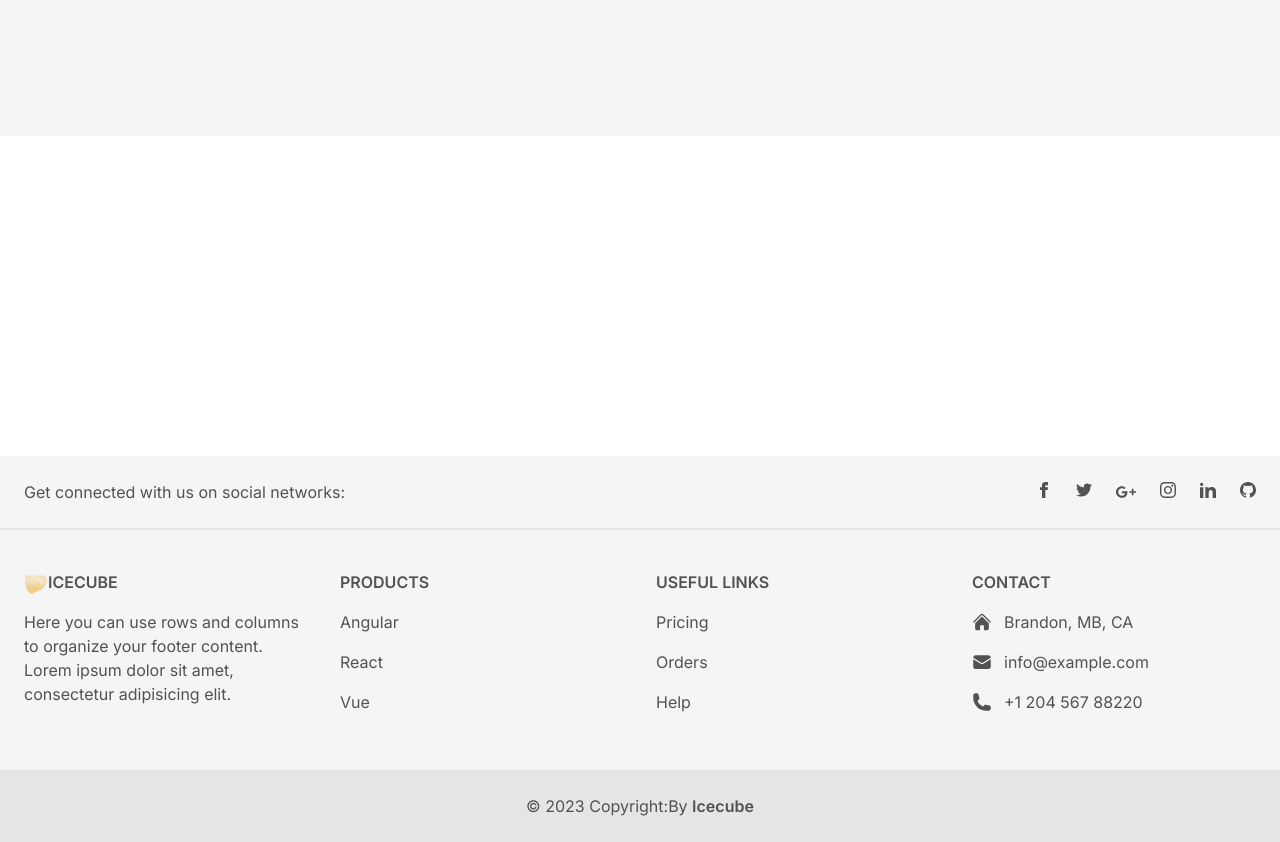
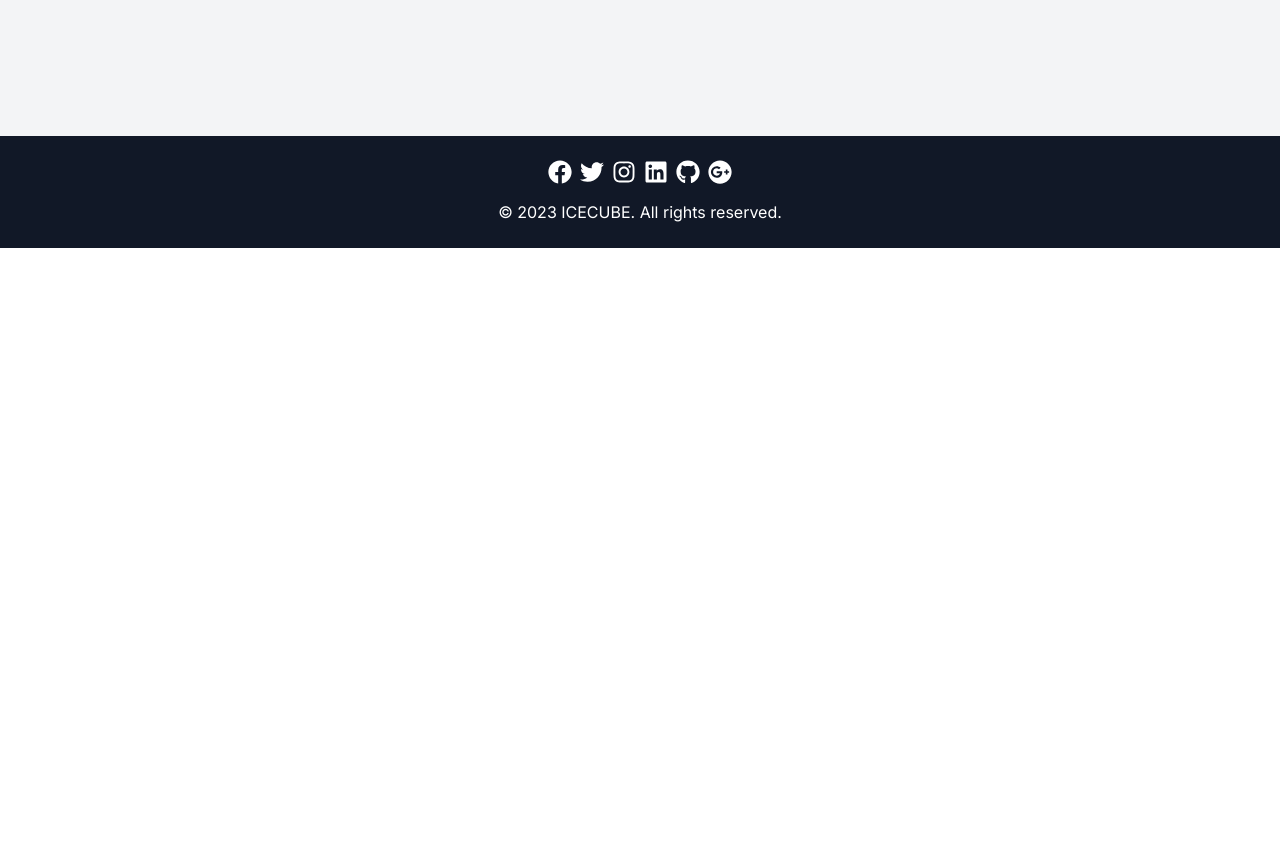
Before and after one commit to abda-torey/okab-portfolio, a Next.js app: page / in a window 1280 px wide. Shown: the part 2320-3162 px from the top of the page. After the commit the page ends 2568 px from the top, so only its background shows below. Built offline with nearby package versions, Linux system fonts and the light colour scheme.

Commit message:
modified footer section by simplifying it and removing links

```diff
--- a/app/components/Footer.js
+++ b/app/components/Footer.js
@@ -1,210 +1,243 @@
 import Image from "next/legacy/image"
+import { FaFacebook, FaTwitter, FaInstagram, FaLinkedin,FaGithub,FaGooglePlus } from 'react-icons/fa';
+import Link from 'next/link';
 
 const Footer = () => {
   return (
 
- <footer class="static bg-neutral-100 mt-40 text-center text-neutral-600 dark:bg-neutral-600 dark:text-neutral-200 lg:text-left">
-  <div class="flex items-center justify-center border-b-2 border-neutral-200 p-6 dark:border-neutral-500 lg:justify-between">
-    <div class="mr-12 hidden lg:block">
-      <span>Get connected with us on social networks:</span>
-    </div>
+//  <footer class="static bg-neutral-100 mt-40 text-center text-neutral-600 dark:bg-neutral-600 dark:text-neutral-200 lg:text-left">
+//   <div class="flex items-center justify-center border-b-2 border-neutral-200 p-6 dark:border-neutral-500 lg:justify-between">
+//     <div class="mr-12 hidden lg:block">
+//       <span>Get connected with us on social networks:</span>
+//     </div>
 
-    <div class="flex justify-center">
-      <a href="#!" class="mr-6 text-neutral-600 dark:text-neutral-200">
-        <svg
-          xmlns="http://www.w3.org/2000/svg"
-          class="h-4 w-4"
-          fill="currentColor"
-          viewBox="0 0 24 24">
-          <path
-            d="M9 8h-3v4h3v12h5v-12h3.642l.358-4h-4v-1.667c0-.955.192-1.333 1.115-1.333h2.885v-5h-3.808c-3.596 0-5.192 1.583-5.192 4.615v3.385z" />
-        </svg>
-      </a>
-      <a href="#!" class="mr-6 text-neutral-600 dark:text-neutral-200">
-        <svg
-          xmlns="http://www.w3.org/2000/svg"
-          class="h-4 w-4"
-          fill="currentColor"
-          viewBox="0 0 24 24">
-          <path
-            d="M24 4.557c-.883.392-1.832.656-2.828.775 1.017-.609 1.798-1.574 2.165-2.724-.951.564-2.005.974-3.127 1.195-.897-.957-2.178-1.555-3.594-1.555-3.179 0-5.515 2.966-4.797 6.045-4.091-.205-7.719-2.165-10.148-5.144-1.29 2.213-.669 5.108 1.523 6.574-.806-.026-1.566-.247-2.229-.616-.054 2.281 1.581 4.415 3.949 4.89-.693.188-1.452.232-2.224.084.626 1.956 2.444 3.379 4.6 3.419-2.07 1.623-4.678 2.348-7.29 2.04 2.179 1.397 4.768 2.212 7.548 2.212 9.142 0 14.307-7.721 13.995-14.646.962-.695 1.797-1.562 2.457-2.549z" />
-        </svg>
-      </a>
-      <a href="#!" class="mr-6 text-neutral-600 dark:text-neutral-200">
-        <svg
-          xmlns="http://www.w3.org/2000/svg"
-          class="h-5 w-5"
-          fill="currentColor"
-          viewBox="0 0 24 24">
-          <path
-            d="M7 11v2.4h3.97c-.16 1.029-1.2 3.02-3.97 3.02-2.39 0-4.34-1.979-4.34-4.42 0-2.44 1.95-4.42 4.34-4.42 1.36 0 2.27.58 2.79 1.08l1.9-1.83c-1.22-1.14-2.8-1.83-4.69-1.83-3.87 0-7 3.13-7 7s3.13 7 7 7c4.04 0 6.721-2.84 6.721-6.84 0-.46-.051-.81-.111-1.16h-6.61zm0 0 17 2h-3v3h-2v-3h-3v-2h3v-3h2v3h3v2z"
-            fill-rule="evenodd"
-            clip-rule="evenodd" />
-        </svg>
-      </a>
-      <a href="#!" class="mr-6 text-neutral-600 dark:text-neutral-200">
-        <svg
-          xmlns="http://www.w3.org/2000/svg"
-          class="h-4 w-4"
-          fill="currentColor"
-          viewBox="0 0 24 24">
-          <path
-            d="M12 2.163c3.204 0 3.584.012 4.85.07 3.252.148 4.771 1.691 4.919 4.919.058 1.265.069 1.645.069 4.849 0 3.205-.012 3.584-.069 4.849-.149 3.225-1.664 4.771-4.919 4.919-1.266.058-1.644.07-4.85.07-3.204 0-3.584-.012-4.849-.07-3.26-.149-4.771-1.699-4.919-4.92-.058-1.265-.07-1.644-.07-4.849 0-3.204.013-3.583.07-4.849.149-3.227 1.664-4.771 4.919-4.919 1.266-.057 1.645-.069 4.849-.069zm0-2.163c-3.259 0-3.667.014-4.947.072-4.358.2-6.78 2.618-6.98 6.98-.059 1.281-.073 1.689-.073 4.948 0 3.259.014 3.668.072 4.948.2 4.358 2.618 6.78 6.98 6.98 1.281.058 1.689.072 4.948.072 3.259 0 3.668-.014 4.948-.072 4.354-.2 6.782-2.618 6.979-6.98.059-1.28.073-1.689.073-4.948 0-3.259-.014-3.667-.072-4.947-.196-4.354-2.617-6.78-6.979-6.98-1.281-.059-1.69-.073-4.949-.073zm0 5.838c-3.403 0-6.162 2.759-6.162 6.162s2.759 6.163 6.162 6.163 6.162-2.759 6.162-6.163c0-3.403-2.759-6.162-6.162-6.162zm0 10.162c-2.209 0-4-1.79-4-4 0-2.209 1.791-4 4-4s4 1.791 4 4c0 2.21-1.791 4-4 4zm6.406-11.845c-.796 0-1.441.645-1.441 1.44s.645 1.44 1.441 1.44c.795 0 1.439-.645 1.439-1.44s-.644-1.44-1.439-1.44z" />
-        </svg>
-      </a>
-      <a href="#!" class="mr-6 text-neutral-600 dark:text-neutral-200">
-        <svg
-          xmlns="http://www.w3.org/2000/svg"
-          class="h-4 w-4"
-          fill="currentColor"
-          viewBox="0 0 24 24">
-          <path
-            d="M4.98 3.5c0 1.381-1.11 2.5-2.48 2.5s-2.48-1.119-2.48-2.5c0-1.38 1.11-2.5 2.48-2.5s2.48 1.12 2.48 2.5zm.02 4.5h-5v16h5v-16zm7.982 0h-4.968v16h4.969v-8.399c0-4.67 6.029-5.052 6.029 0v8.399h4.988v-10.131c0-7.88-8.922-7.593-11.018-3.714v-2.155z" />
-        </svg>
-      </a>
-      <a href="#!" class="text-neutral-600 dark:text-neutral-200">
-        <svg
-          xmlns="http://www.w3.org/2000/svg"
-          class="h-4 w-4"
-          fill="currentColor"
-          viewBox="0 0 24 24">
-          <path
-            d="M12 0c-6.626 0-12 5.373-12 12 0 5.302 3.438 9.8 8.207 11.387.599.111.793-.261.793-.577v-2.234c-3.338.726-4.033-1.416-4.033-1.416-.546-1.387-1.333-1.756-1.333-1.756-1.089-.745.083-.729.083-.729 1.205.084 1.839 1.237 1.839 1.237 1.07 1.834 2.807 1.304 3.492.997.107-.775.418-1.305.762-1.604-2.665-.305-5.467-1.334-5.467-5.931 0-1.311.469-2.381 1.236-3.221-.124-.303-.535-1.524.117-3.176 0 0 1.008-.322 3.301 1.23.957-.266 1.983-.399 3.003-.404 1.02.005 2.047.138 3.006.404 2.291-1.552 3.297-1.23 3.297-1.23.653 1.653.242 2.874.118 3.176.77.84 1.235 1.911 1.235 3.221 0 4.609-2.807 5.624-5.479 5.921.43.372.823 1.102.823 2.222v3.293c0 .319.192.694.801.576 4.765-1.589 8.199-6.086 8.199-11.386 0-6.627-5.373-12-12-12z" />
-        </svg>
-      </a>
-    </div>
-  </div>
+//     <div class="flex justify-center">
+//       <a href="#!" class="mr-6 text-neutral-600 dark:text-neutral-200">
+//         <svg
+//           xmlns="http://www.w3.org/2000/svg"
+//           class="h-4 w-4"
+//           fill="currentColor"
+//           viewBox="0 0 24 24">
+//           <path
+//             d="M9 8h-3v4h3v12h5v-12h3.642l.358-4h-4v-1.667c0-.955.192-1.333 1.115-1.333h2.885v-5h-3.808c-3.596 0-5.192 1.583-5.192 4.615v3.385z" />
+//         </svg>
+//       </a>
+//       <a href="#!" class="mr-6 text-neutral-600 dark:text-neutral-200">
+//         <svg
+//           xmlns="http://www.w3.org/2000/svg"
+//           class="h-4 w-4"
+//           fill="currentColor"
+//           viewBox="0 0 24 24">
+//           <path
+//             d="M24 4.557c-.883.392-1.832.656-2.828.775 1.017-.609 1.798-1.574 2.165-2.724-.951.564-2.005.974-3.127 1.195-.897-.957-2.178-1.555-3.594-1.555-3.179 0-5.515 2.966-4.797 6.045-4.091-.205-7.719-2.165-10.148-5.144-1.29 2.213-.669 5.108 1.523 6.574-.806-.026-1.566-.247-2.229-.616-.054 2.281 1.581 4.415 3.949 4.89-.693.188-1.452.232-2.224.084.626 1.956 2.444 3.379 4.6 3.419-2.07 1.623-4.678 2.348-7.29 2.04 2.179 1.397 4.768 2.212 7.548 2.212 9.142 0 14.307-7.721 13.995-14.646.962-.695 1.797-1.562 2.457-2.549z" />
+//         </svg>
+//       </a>
+//       <a href="#!" class="mr-6 text-neutral-600 dark:text-neutral-200">
+//         <svg
+//           xmlns="http://www.w3.org/2000/svg"
+//           class="h-5 w-5"
+//           fill="currentColor"
+//           viewBox="0 0 24 24">
+//           <path
+//             d="M7 11v2.4h3.97c-.16 1.029-1.2 3.02-3.97 3.02-2.39 0-4.34-1.979-4.34-4.42 0-2.44 1.95-4.42 4.34-4.42 1.36 0 2.27.58 2.79 1.08l1.9-1.83c-1.22-1.14-2.8-1.83-4.69-1.83-3.87 0-7 3.13-7 7s3.13 7 7 7c4.04 0 6.721-2.84 6.721-6.84 0-.46-.051-.81-.111-1.16h-6.61zm0 0 17 2h-3v3h-2v-3h-3v-2h3v-3h2v3h3v2z"
+//             fill-rule="evenodd"
+//             clip-rule="evenodd" />
+//         </svg>
+//       </a>
+//       <a href="#!" class="mr-6 text-neutral-600 dark:text-neutral-200">
+//         <svg
+//           xmlns="http://www.w3.org/2000/svg"
+//           class="h-4 w-4"
+//           fill="currentColor"
+//           viewBox="0 0 24 24">
+//           <path
+//             d="M12 2.163c3.204 0 3.584.012 4.85.07 3.252.148 4.771 1.691 4.919 4.919.058 1.265.069 1.645.069 4.849 0 3.205-.012 3.584-.069 4.849-.149 3.225-1.664 4.771-4.919 4.919-1.266.058-1.644.07-4.85.07-3.204 0-3.584-.012-4.849-.07-3.26-.149-4.771-1.699-4.919-4.92-.058-1.265-.07-1.644-.07-4.849 0-3.204.013-3.583.07-4.849.149-3.227 1.664-4.771 4.919-4.919 1.266-.057 1.645-.069 4.849-.069zm0-2.163c-3.259 0-3.667.014-4.947.072-4.358.2-6.78 2.618-6.98 6.98-.059 1.281-.073 1.689-.073 4.948 0 3.259.014 3.668.072 4.948.2 4.358 2.618 6.78 6.98 6.98 1.281.058 1.689.072 4.948.072 3.259 0 3.668-.014 4.948-.072 4.354-.2 6.782-2.618 6.979-6.98.059-1.28.073-1.689.073-4.948 0-3.259-.014-3.667-.072-4.947-.196-4.354-2.617-6.78-6.979-6.98-1.281-.059-1.69-.073-4.949-.073zm0 5.838c-3.403 0-6.162 2.759-6.162 6.162s2.759 6.163 6.162 6.163 6.162-2.759 6.162-6.163c0-3.403-2.759-6.162-6.162-6.162zm0 10.162c-2.209 0-4-1.79-4-4 0-2.209 1.791-4 4-4s4 1.791 4 4c0 2.21-1.791 4-4 4zm6.406-11.845c-.796 0-1.441.645-1.441 1.44s.645 1.44 1.441 1.44c.795 0 1.439-.645 1.439-1.44s-.644-1.44-1.439-1.44z" />
+//         </svg>
+//       </a>
+//       <a href="#!" class="mr-6 text-neutral-600 dark:text-neutral-200">
+//         <svg
+//           xmlns="http://www.w3.org/2000/svg"
+//           class="h-4 w-4"
+//           fill="currentColor"
+//           viewBox="0 0 24 24">
+//           <path
+//             d="M4.98 3.5c0 1.381-1.11 2.5-2.48 2.5s-2.48-1.119-2.48-2.5c0-1.38 1.11-2.5 2.48-2.5s2.48 1.12 2.48 2.5zm.02 4.5h-5v16h5v-16zm7.982 0h-4.968v16h4.969v-8.399c0-4.67 6.029-5.052 6.029 0v8.399h4.988v-10.131c0-7.88-8.922-7.593-11.018-3.714v-2.155z" />
+//         </svg>
+//       </a>
+//       <a href="#!" class="text-neutral-600 dark:text-neutral-200">
+//         <svg
+//           xmlns="http://www.w3.org/2000/svg"
+//           class="h-4 w-4"
+//           fill="currentColor"
+//           viewBox="0 0 24 24">
+//           <path
+//             d="M12 0c-6.626 0-12 5.373-12 12 0 5.302 3.438 9.8 8.207 11.387.599.111.793-.261.793-.577v-2.234c-3.338.726-4.033-1.416-4.033-1.416-.546-1.387-1.333-1.756-1.333-1.756-1.089-.745.083-.729.083-.729 1.205.084 1.839 1.237 1.839 1.237 1.07 1.834 2.807 1.304 3.492.997.107-.775.418-1.305.762-1.604-2.665-.305-5.467-1.334-5.467-5.931 0-1.311.469-2.381 1.236-3.221-.124-.303-.535-1.524.117-3.176 0 0 1.008-.322 3.301 1.23.957-.266 1.983-.399 3.003-.404 1.02.005 2.047.138 3.006.404 2.291-1.552 3.297-1.23 3.297-1.23.653 1.653.242 2.874.118 3.176.77.84 1.235 1.911 1.235 3.221 0 4.609-2.807 5.624-5.479 5.921.43.372.823 1.102.823 2.222v3.293c0 .319.192.694.801.576 4.765-1.589 8.199-6.086 8.199-11.386 0-6.627-5.373-12-12-12z" />
+//         </svg>
+//       </a>
+//     </div>
+//   </div>
 
 
-  <div class="mx-6 py-10 text-center md:text-left">
-    <div class="grid-1 grid gap-8 md:grid-cols-2 lg:grid-cols-4">
+//   <div class="mx-6 py-10 text-center md:text-left">
+//     <div class="grid-1 grid gap-8 md:grid-cols-2 lg:grid-cols-4">
 
-      <div class="">
-        <h6
-          class="mb-4 flex items-center justify-center font-semibold uppercase md:justify-start">
-           <Image src='/logo.svg' width={24} height={24} className="m-3"/>
-          Icecube
-        </h6>
-        <p>
-          Here you can use rows and columns to organize your footer
-          content. Lorem ipsum dolor sit amet, consectetur adipisicing
-          elit.
-        </p>
-      </div>
+//       <div class="">
+//         <h6
+//           class="mb-4 flex items-center justify-center font-semibold uppercase md:justify-start">
+//            <Image src='/logo.svg' width={24} height={24} className="m-3"/>
+//           Icecube
+//         </h6>
+//         <p>
+//           Here you can use rows and columns to organize your footer
+//           content. Lorem ipsum dolor sit amet, consectetur adipisicing
+//           elit.
+//         </p>
+//       </div>
 
-      <div class="">
-        <h6
-          class="mb-4 flex justify-center font-semibold uppercase md:justify-start">
-          Products
-        </h6>
-        <p class="mb-4">
-          <a href="#!" class="text-neutral-600 dark:text-neutral-200"
-            >Angular</a
-          >
-        </p>
-        <p class="mb-4">
-          <a href="#!" class="text-neutral-600 dark:text-neutral-200"
-            >React</a
-          >
-        </p>
-        <p class="mb-4">
-          <a href="#!" class="text-neutral-600 dark:text-neutral-200"
-            >Vue</a
-          >
-        </p>
-      </div>
+//       <div class="">
+//         <h6
+//           class="mb-4 flex justify-center font-semibold uppercase md:justify-start">
+//           Products
+//         </h6>
+//         <p class="mb-4">
+//           <a href="#!" class="text-neutral-600 dark:text-neutral-200"
+//             >Angular</a
+//           >
+//         </p>
+//         <p class="mb-4">
+//           <a href="#!" class="text-neutral-600 dark:text-neutral-200"
+//             >React</a
+//           >
+//         </p>
+//         <p class="mb-4">
+//           <a href="#!" class="text-neutral-600 dark:text-neutral-200"
+//             >Vue</a
+//           >
+//         </p>
+//       </div>
 
-      <div class="">
-        <h6
-          class="mb-4 flex justify-center font-semibold uppercase md:justify-start">
-          Useful links
-        </h6>
-        <p class="mb-4">
-          <a href="#!" class="text-neutral-600 dark:text-neutral-200"
-            >Pricing</a
-          >
-        </p>
+//       <div class="">
+//         <h6
+//           class="mb-4 flex justify-center font-semibold uppercase md:justify-start">
+//           Useful links
+//         </h6>
+//         <p class="mb-4">
+//           <a href="#!" class="text-neutral-600 dark:text-neutral-200"
+//             >Pricing</a
+//           >
+//         </p>
 
-        <p class="mb-4">
-          <a href="#!" class="text-neutral-600 dark:text-neutral-200"
-            >Orders</a
-          >
-        </p>
-        <p>
-          <a href="#!" class="text-neutral-600 dark:text-neutral-200"
-            >Help</a
-          >
-        </p>
-      </div>
+//         <p class="mb-4">
+//           <a href="#!" class="text-neutral-600 dark:text-neutral-200"
+//             >Orders</a
+//           >
+//         </p>
+//         <p>
+//           <a href="#!" class="text-neutral-600 dark:text-neutral-200"
+//             >Help</a
+//           >
+//         </p>
+//       </div>
 
-      <div>
-        <h6
-          class="mb-4 flex justify-center font-semibold uppercase md:justify-start">
-          Contact
-        </h6>
-        <p class="mb-4 flex items-center justify-center md:justify-start">
-          <svg
-            xmlns="http://www.w3.org/2000/svg"
-            viewBox="0 0 24 24"
-            fill="currentColor"
-            class="mr-3 h-5 w-5">
-            <path
-              d="M11.47 3.84a.75.75 0 011.06 0l8.69 8.69a.75.75 0 101.06-1.06l-8.689-8.69a2.25 2.25 0 00-3.182 0l-8.69 8.69a.75.75 0 001.061 1.06l8.69-8.69z" />
-            <path
-              d="M12 5.432l8.159 8.159c.03.03.06.058.091.086v6.198c0 1.035-.84 1.875-1.875 1.875H15a.75.75 0 01-.75-.75v-4.5a.75.75 0 00-.75-.75h-3a.75.75 0 00-.75.75V21a.75.75 0 01-.75.75H5.625a1.875 1.875 0 01-1.875-1.875v-6.198a2.29 2.29 0 00.091-.086L12 5.43z" />
-          </svg>
-          Brandon, MB, CA
-        </p>
-        <p class="mb-4 flex items-center justify-center md:justify-start">
-          <svg
-            xmlns="http://www.w3.org/2000/svg"
-            viewBox="0 0 24 24"
-            fill="currentColor"
-            class="mr-3 h-5 w-5">
-            <path
-              d="M1.5 8.67v8.58a3 3 0 003 3h15a3 3 0 003-3V8.67l-8.928 5.493a3 3 0 01-3.144 0L1.5 8.67z" />
-            <path
-              d="M22.5 6.908V6.75a3 3 0 00-3-3h-15a3 3 0 00-3 3v.158l9.714 5.978a1.5 1.5 0 001.572 0L22.5 6.908z" />
-          </svg>
-          info@example.com
-        </p>
-        <p class="mb-4 flex items-center justify-center md:justify-start">
-          <svg
-            xmlns="http://www.w3.org/2000/svg"
-            viewBox="0 0 24 24"
-            fill="currentColor"
-            class="mr-3 h-5 w-5">
-            <path
-              fill-rule="evenodd"
-              d="M1.5 4.5a3 3 0 013-3h1.372c.86 0 1.61.586 1.819 1.42l1.105 4.423a1.875 1.875 0 01-.694 1.955l-1.293.97c-.135.101-.164.249-.126.352a11.285 11.285 0 006.697 6.697c.103.038.25.009.352-.126l.97-1.293a1.875 1.875 0 011.955-.694l4.423 1.105c.834.209 1.42.959 1.42 1.82V19.5a3 3 0 01-3 3h-2.25C8.552 22.5 1.5 15.448 1.5 6.75V4.5z"
-              clip-rule="evenodd" />
-          </svg>
-          +1 204 567 88220
-        </p>
-        {/* <p class="flex items-center justify-center md:justify-start">
-          <svg
-            xmlns="http://www.w3.org/2000/svg"
-            viewBox="0 0 24 24"
-            fill="currentColor"
-            class="mr-3 h-5 w-5">
-            <path
-              fill-rule="evenodd"
-              d="M7.875 1.5C6.839 1.5 6 2.34 6 3.375v2.99c-.426.053-.851.11-1.274.174-1.454.218-2.476 1.483-2.476 2.917v6.294a3 3 0 003 3h.27l-.155 1.705A1.875 1.875 0 007.232 22.5h9.536a1.875 1.875 0 001.867-2.045l-.155-1.705h.27a3 3 0 003-3V9.456c0-1.434-1.022-2.7-2.476-2.917A48.716 48.716 0 0018 6.366V3.375c0-1.036-.84-1.875-1.875-1.875h-8.25zM16.5 6.205v-2.83A.375.375 0 0016.125 3h-8.25a.375.375 0 00-.375.375v2.83a49.353 49.353 0 019 0zm-.217 8.265c.178.018.317.16.333.337l.526 5.784a.375.375 0 01-.374.409H7.232a.375.375 0 01-.374-.409l.526-5.784a.373.373 0 01.333-.337 41.741 41.741 0 018.566 0zm.967-3.97a.75.75 0 01.75-.75h.008a.75.75 0 01.75.75v.008a.75.75 0 01-.75.75H18a.75.75 0 01-.75-.75V10.5zM15 9.75a.75.75 0 00-.75.75v.008c0 .414.336.75.75.75h.008a.75.75 0 00.75-.75V10.5a.75.75 0 00-.75-.75H15z"
-              clip-rule="evenodd" />
-          </svg>
-          + 01 234 567 89
-        </p> */}
+//       <div>
+//         <h6
+//           class="mb-4 flex justify-center font-semibold uppercase md:justify-start">
+//           Contact
+//         </h6>
+//         <p class="mb-4 flex items-center justify-center md:justify-start">
+//           <svg
+//             xmlns="http://www.w3.org/2000/svg"
+//             viewBox="0 0 24 24"
+//             fill="currentColor"
+//             class="mr-3 h-5 w-5">
+//             <path
+//               d="M11.47 3.84a.75.75 0 011.06 0l8.69 8.69a.75.75 0 101.06-1.06l-8.689-8.69a2.25 2.25 0 00-3.182 0l-8.69 8.69a.75.75 0 001.061 1.06l8.69-8.69z" />
+//             <path
+//               d="M12 5.432l8.159 8.159c.03.03.06.058.091.086v6.198c0 1.035-.84 1.875-1.875 1.875H15a.75.75 0 01-.75-.75v-4.5a.75.75 0 00-.75-.75h-3a.75.75 0 00-.75.75V21a.75.75 0 01-.75.75H5.625a1.875 1.875 0 01-1.875-1.875v-6.198a2.29 2.29 0 00.091-.086L12 5.43z" />
+//           </svg>
+//           Brandon, MB, CA
+//         </p>
+//         <p class="mb-4 flex items-center justify-center md:justify-start">
+//           <svg
+//             xmlns="http://www.w3.org/2000/svg"
+//             viewBox="0 0 24 24"
+//             fill="currentColor"
+//             class="mr-3 h-5 w-5">
+//             <path
+//               d="M1.5 8.67v8.58a3 3 0 003 3h15a3 3 0 003-3V8.67l-8.928 5.493a3 3 0 01-3.144 0L1.5 8.67z" />
+//             <path
+//               d="M22.5 6.908V6.75a3 3 0 00-3-3h-15a3 3 0 00-3 3v.158l9.714 5.978a1.5 1.5 0 001.572 0L22.5 6.908z" />
+//           </svg>
+//           info@example.com
+//         </p>
+//         <p class="mb-4 flex items-center justify-center md:justify-start">
+//           <svg
+//             xmlns="http://www.w3.org/2000/svg"
+//             viewBox="0 0 24 24"
+//             fill="currentColor"
+//             class="mr-3 h-5 w-5">
+//             <path
+//               fill-rule="evenodd"
+//               d="M1.5 4.5a3 3 0 013-3h1.372c.86 0 1.61.586 1.819 1.42l1.105 4.423a1.875 1.875 0 01-.694 1.955l-1.293.97c-.135.101-.164.249-.126.352a11.285 11.285 0 006.697 6.697c.103.038.25.009.352-.126l.97-1.293a1.875 1.875 0 011.955-.694l4.423 1.105c.834.209 1.42.959 1.42 1.82V19.5a3 3 0 01-3 3h-2.25C8.552 22.5 1.5 15.448 1.5 6.75V4.5z"
+//               clip-rule="evenodd" />
+//           </svg>
+//           +1 204 567 88220
+//         </p>
+//         {/* <p class="flex items-center justify-center md:justify-start">
+//           <svg
+//             xmlns="http://www.w3.org/2000/svg"
+//             viewBox="0 0 24 24"
+//             fill="currentColor"
+//             class="mr-3 h-5 w-5">
+//             <path
+//               fill-rule="evenodd"
+//               d="M7.875 1.5C6.839 1.5 6 2.34 6 3.375v2.99c-.426.053-.851.11-1.274.174-1.454.218-2.476 1.483-2.476 2.917v6.294a3 3 0 003 3h.27l-.155 1.705A1.875 1.875 0 007.232 22.5h9.536a1.875 1.875 0 001.867-2.045l-.155-1.705h.27a3 3 0 003-3V9.456c0-1.434-1.022-2.7-2.476-2.917A48.716 48.716 0 0018 6.366V3.375c0-1.036-.84-1.875-1.875-1.875h-8.25zM16.5 6.205v-2.83A.375.375 0 0016.125 3h-8.25a.375.375 0 00-.375.375v2.83a49.353 49.353 0 019 0zm-.217 8.265c.178.018.317.16.333.337l.526 5.784a.375.375 0 01-.374.409H7.232a.375.375 0 01-.374-.409l.526-5.784a.373.373 0 01.333-.337 41.741 41.741 0 018.566 0zm.967-3.97a.75.75 0 01.75-.75h.008a.75.75 0 01.75.75v.008a.75.75 0 01-.75.75H18a.75.75 0 01-.75-.75V10.5zM15 9.75a.75.75 0 00-.75.75v.008c0 .414.336.75.75.75h.008a.75.75 0 00.75-.75V10.5a.75.75 0 00-.75-.75H15z"
+//               clip-rule="evenodd" />
+//           </svg>
+//           + 01 234 567 89
+//         </p> */}
+//       </div>
+//     </div>
+//   </div>
+
+
+//   <div class="bg-neutral-200 p-6 text-center dark:bg-neutral-700">
+//     <span>© 2023 Copyright:By </span>
+//     <a
+//       class="font-semibold text-neutral-600 dark:text-neutral-400"
+//       href="https://tailwind-elements.com/"
+//       >Icecube</a>
+//   </div>
+// </footer>
+
+<footer className="bg-gray-900 text-white py-6 px-4">
+    <div className="container mx-auto flex flex-col md:flex-row justify-center items-center">
+      <div className="mb-4 md:mb-0">
+        <div className="flex space-x-2">
+          <a href="https://facebook.com" target="_blank" rel="noopener noreferrer" aria-label="Facebook">
+            <FaFacebook className="w-6 h-6 hover:text-gray-300"/>
+          </a>
+          <a href="https://twitter.com" target="_blank" rel="noopener noreferrer" aria-label="Twitter">
+            <FaTwitter className="w-6 h-6 hover:text-gray-300"/>
+          </a>
+          <a href="https://instagram.com" target="_blank" rel="noopener noreferrer" aria-label="Instagram">
+            <FaInstagram className="w-6 h-6 hover:text-gray-300"/>
+          </a>
+          <a href="https://linkedin.com" target="_blank" rel="noopener noreferrer" aria-label="LinkedIn">
+            <FaLinkedin className="w-6 h-6 hover:text-gray-300"/>
+          </a>
+          <a href="https://linkedin.com" target="_blank" rel="noopener noreferrer" aria-label="LinkedIn">
+            <FaGithub className="w-6 h-6 hover:text-gray-300"/>
+          </a>
+          <a href="https://linkedin.com" target="_blank" rel="noopener noreferrer" aria-label="LinkedIn">
+            <FaGooglePlus className="w-6 h-6 hover:text-gray-300"/>
+          </a>
         </div>
       </div>
     </div>
 
-
-  <div class="bg-neutral-200 p-6 text-center dark:bg-neutral-700">
-    <span>© 2023 Copyright:By </span>
-    <a
-      class="font-semibold text-neutral-600 dark:text-neutral-400"
-      href="https://tailwind-elements.com/"
-      >Icecube</a>
+    <div className="text-center mt-4">
+      <p>&copy; {new Date().getFullYear()} ICECUBE. All rights reserved.</p>
     </div>
   </footer>
   )
--- a/app/components/Portfolio.js
+++ b/app/components/Portfolio.js
@@ -2,7 +2,7 @@ import ProjectCard from "./ProjectCard";
 
 const Portfolio = () => {
   return (
-    <div className="p-4 h-screen bg-gray-100 mt-8 mb-80">
+    <div className="p-4 h-screen bg-gray-100 mt-8 mb-30">
       <div className="flex flex-col items-center">
         <span className="text-orange-500 underline relative pb-2 font-bold text-xl">
           <span className="absolute left-[-32px] top-[-10px] font-bold text-3xl">...</span>
```
Lines whose indentation alone changed are shown as unchanged.
